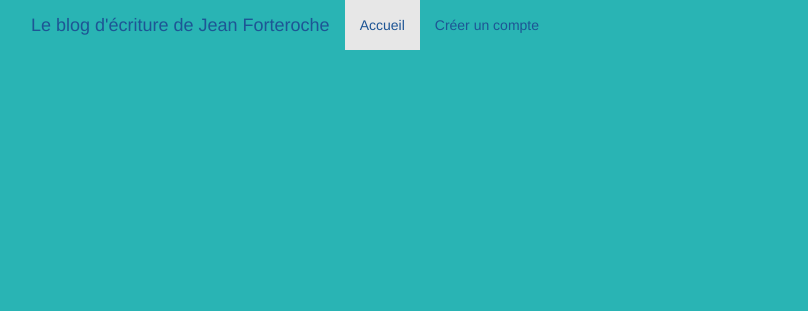
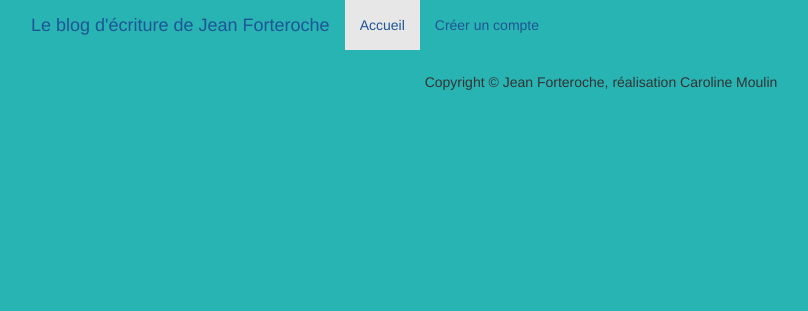
Before and after one commit to Ilvedia/Projet4, a PHP site: template view/backend/template.php in a window 1280 px wide. Shown: the top 311 px of the page, without its empty margins (39-847 px from the left). Run offline with PHP 8.4, Linux system fonts and the light colour scheme; the template is opened without the code that fills it, so the values that code supplies are empty.

Commit message:
Ajout du footer

```diff
--- /dev/null
+++ b/include/footer.php
@@ -0,0 +1,5 @@
+<footer class="py-5 bg-dark">
+    <div class="container">
+        <p class="m-0 text-center text-white">Copyright &copy; Jean Forteroche, réalisation Caroline Moulin</p>
+    </div>
+</footer>
--- a/view/backend/template.php
+++ b/view/backend/template.php
@@ -28,6 +28,9 @@
             </div>
         </div>
     </div>
+    <!--footer-->
+    <?php include("include/footer.php"); ?>
+    <!--fin footer-->
 </body>
 <script src="js/jquery.js"></script>
 <script src="js/bootstrap.js "></script>
--- a/view/frontend/template.php
+++ b/view/frontend/template.php
@@ -47,6 +47,9 @@
         </div>
     </div>
 <!--footer-->
+<?php include("include/footer.php"); ?>
 <!--fin footer-->
 </body>
+<script src="js/jquery.js"></script>
+<script src="js/bootstrap.js "></script>
 </html>
```
